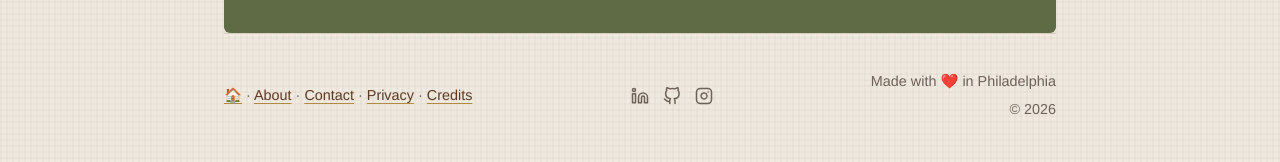
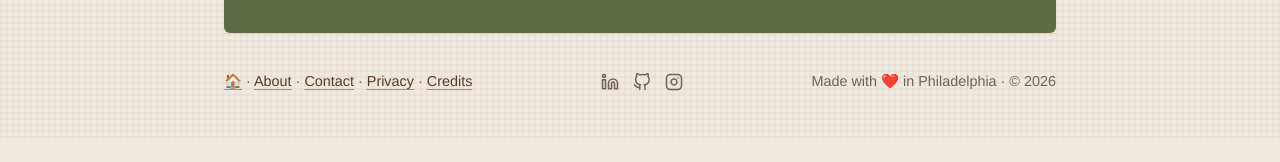
Before and after one commit to JonathanHaas/jonathan, an Eleventy site: page index.html in a window 1280 px wide. Shown: the part 2526-2688 px from the top of the page. After the commit the page ends 2664 px from the top, so only its background shows below. Built offline with nearby package versions, Linux system fonts and the light colour scheme; Eleventy itself is replaced by a stand-in of ours; files that its build step writes are made by us from their sources.

Commit message:
footer: copyright inline with Philadelphia tagline

```diff
--- a/_includes/footer.njk
+++ b/_includes/footer.njk
@@ -17,8 +17,5 @@
       <svg width="18" height="18" viewBox="0 0 24 24" fill="none" stroke="currentColor" stroke-width="2" stroke-linecap="round" stroke-linejoin="round" aria-hidden="true"><rect x="2" y="2" width="20" height="20" rx="5" ry="5"/><path d="M16 11.37A4 4 0 1 1 12.63 8 4 4 0 0 1 16 11.37z"/><line x1="17.5" y1="6.5" x2="17.51" y2="6.5"/></svg>
     </a>
   </span>
-  <div class="footer-right">
-    <span>{% if lang == "es" %}Hecho con ❤️ en Filadelfia{% elif lang == "zh" %}用❤️制作于费城{% else %}Made with ❤️ in Philadelphia{% endif %}</span>
-    <span>© {{ build.year }}</span>
-  </div>
+  <span>{% if lang == "es" %}Hecho con ❤️ en Filadelfia{% elif lang == "zh" %}用❤️制作于费城{% else %}Made with ❤️ in Philadelphia{% endif %} · © {{ build.year }}</span>
 </footer>
--- a/site.css
+++ b/site.css
@@ -89,7 +89,6 @@ footer { padding: 36px 0 44px; border-top: 1px solid var(--rule); color: var(--m
 .social-links { display: flex; gap: 14px; align-items: center; }
 .social-links a { color: var(--muted); display: flex; transition: color .15s; }
 .social-links a:hover { color: var(--ink); }
-.footer-right { display: flex; flex-direction: column; align-items: flex-end; gap: 4px; }
 
 /* Homepage --------------------------------------------------------------- */
 .hero { padding: 48px 0 40px; border-bottom: 6px solid var(--walnut); }
```
